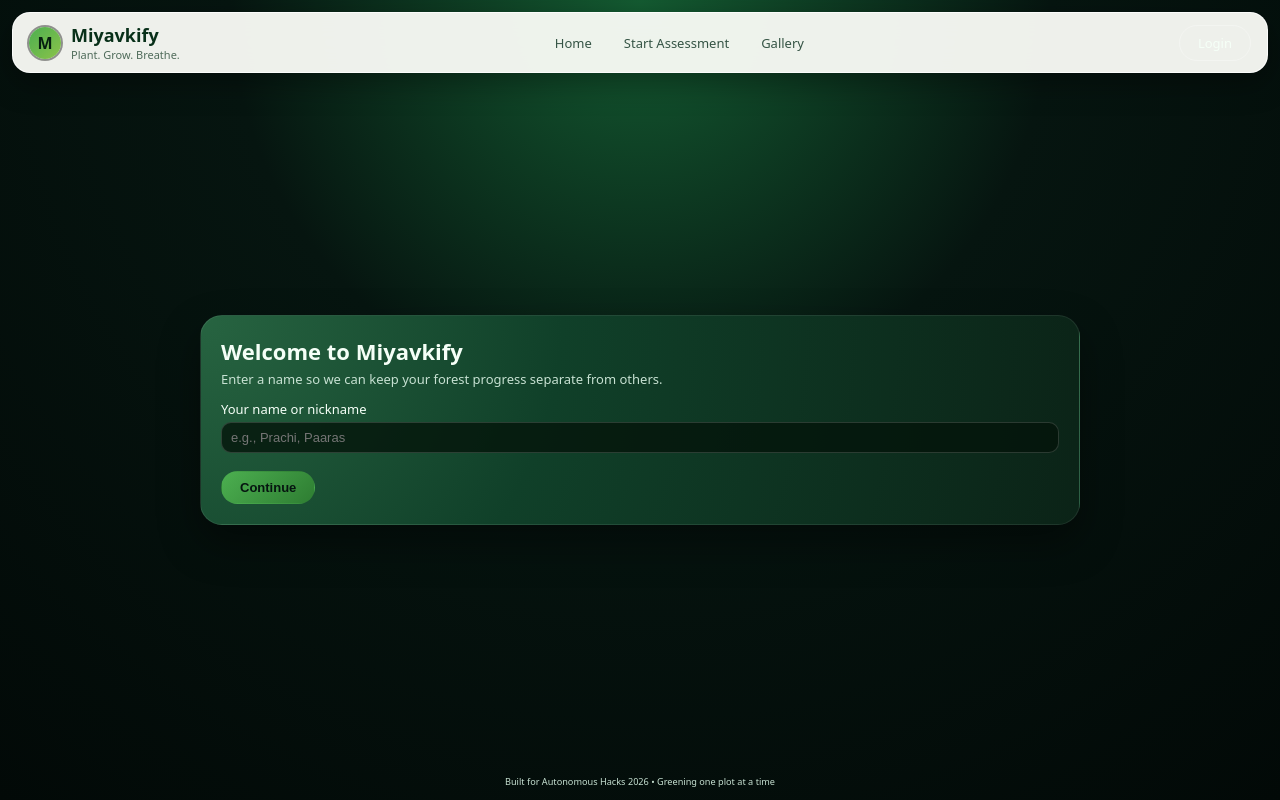
After one commit to Paashe1605/miyavkify, a Flask app: page /login in a window 1280 px wide. The commit adds this page. Run offline with Flask 3, Linux system fonts and the light colour scheme.

Commit message:
Day 6: session login + per-user gallery; Day 6A: gallery badges

```diff
--- a/app.py
+++ b/app.py
@@ -1,4 +1,4 @@
-from flask import Flask, render_template, request
+from flask import Flask, render_template, request, session, redirect, url_for
 import json
 import os
 from datetime import datetime
@@ -7,6 +7,9 @@ from werkzeug.utils import secure_filename
 # ----------------- App + paths -----------------
 
 app = Flask(__name__)
+
+# Secret key for session cookies (OK to hardcode for hackathon demo)
+app.secret_key = "miyavkify-demo-secret"
 
 BASE_DIR = os.path.dirname(os.path.abspath(__file__))
 
@@ -167,15 +170,17 @@ def save_progress_entry(region, soil, area_sqm, note, file_storage):
     # Append log entry
     entries = load_progress_log()
     entries.append(
-        {
-            "region": region,
-            "soil": soil,
-            "area_sqm": area_sqm,
-            "note": note,
-            "filename": filename,
-            "created_at": timestamp,
-        }
-    )
+    {
+        "region": region,
+        "soil": soil,
+        "area_sqm": area_sqm,
+        "note": note,
+        "filename": filename,
+        "created_at": timestamp,
+        "username": session.get("username"),
+    }
+)
+
     save_progress_log(entries)
 
     return filename
@@ -193,9 +198,55 @@ def load_progress_entries():
             return []
     except (json.JSONDecodeError, FileNotFoundError):
         return []
+def compute_badges_for_user(user_entries):
+    """
+    Return a small list of badge labels based on number of entries
+    for this user.
+    """
+    count = len(user_entries)
+    badges = []
+
+    if count >= 1:
+        badges.append("Forest starter")          # uploaded first photo
+    if count >= 3:
+        badges.append("Consistent carer")        # came back multiple times
+    if count >= 5:
+        badges.append("Storyteller")             # rich photo history
+
+    return badges
 
 
 # ----------------- Routes -----------------
+
+@app.route("/login", methods=["GET", "POST"])
+def login():
+    """Very simple login: ask for a name and store it in session."""
+    if request.method == "POST":
+        username = (request.form.get("username") or "").strip()
+        if not username:
+            # Just re-render with a tiny message; no flash needed
+            return render_template("login.html", error="Please enter a name to continue.")
+        session["username"] = username
+        return redirect(url_for("index"))
+
+    # If already logged in, send to home
+    if "username" in session:
+        return redirect(url_for("index"))
+
+    return render_template("login.html")
+
+
+@app.route("/logout")
+def logout():
+    """Clear the session so user can switch identity."""
+    session.pop("username", None)
+    return redirect(url_for("login"))
+
+def require_login():
+    """Redirect to /login if no username set in session."""
+    if "username" not in session:
+        return redirect(url_for("login"))
+    return None
 
 
 @app.route("/")
@@ -208,6 +259,9 @@ def index():
 
 @app.route("/assess", methods=["GET", "POST"])
 def assess():
+    guard=require_login()
+    if guard:
+         return guard
     """
     Show form (GET) or results (POST).
     """
@@ -272,6 +326,9 @@ def assess():
 
 @app.route("/progress", methods=["GET", "POST"])
 def progress():
+    guard=require_login()
+    if guard:
+         return guard
     """
     Upload a progress photo + note for a plot.
     Day 3 feature: uses save_progress_entry to store file + log.
@@ -311,17 +368,34 @@ def progress():
     )
 @app.route("/gallery")
 def gallery():
-    """Show all progress photos as a simple gallery."""
+    guard = require_login()
+    if guard:
+        return guard
+
     entries = load_progress_entries()
+    current_user = session.get("username")
 
-    # Newest first by timestamp string; safe if timestamp is ISO-like
+    # Filter entries for this user only
+    user_entries = [
+        e for e in entries
+        if e.get("username") == current_user
+    ]
+
+    # Newest first
     entries_sorted = sorted(
-        entries,
-        key=lambda e: e.get("timestamp", ""),
+        user_entries,
+        key=lambda e: e.get("created_at", ""),
         reverse=True,
     )
 
-    return render_template("gallery.html", entries=entries_sorted)
+    # Compute simple badges for this user
+    badges = compute_badges_for_user(user_entries)
+
+    return render_template(
+        "gallery.html",
+        entries=entries_sorted,
+        badges=badges,
+    )
 
 
 
--- a/static/css/style.css
+++ b/static/css/style.css
@@ -104,6 +104,48 @@ body {
   border-color: rgba(11, 59, 32, 0.25);
   background: rgba(76, 175, 80, 0.12);
 }
+
+/* User pill in header */
+.app-user {
+  display: flex;
+  align-items: center;
+  gap: 0.75rem;
+  font-size: 0.9rem;
+}
+
+.app-user-name {
+  color: #1b3b1b;          /* darker green text so it stands out on light bar */
+  font-weight: 600;
+}
+
+/* Login / Logout buttons in header – always visible and highlighted */
+.btn-login,
+.btn-logout {
+  padding: 0.4rem 0.9rem;
+  border-radius: 999px;
+  border: 1px solid #2e7d32;   /* green border */
+  font-size: 0.85rem;
+  text-decoration: none;
+  cursor: pointer;
+  background: #2e7d32;         /* solid green, always on */
+  color: #fdfdfd;              /* white text */
+}
+
+/* Keep both looking the same (you can tweak later if needed) */
+.btn-logout {
+  /* same base style as .btn-login */
+   background: #2e7d32;
+   color: #fdfdfd;
+}
+
+.btn-login {
+  /* same base style as .btn-logout */
+   background: #2e7d32;
+   color: #fdfdfd;
+}
+
+
+
 
 /* Main card */
 
@@ -598,3 +640,19 @@ h3 {
     grid-template-columns: 1fr;
   }
 }
+/* Gallery badges (Day 6A) */
+.badge-strip {
+  display: flex;
+  flex-wrap: wrap;
+  gap: 0.5rem;
+  margin: 0.5rem 0 1rem;
+}
+
+.badge-pill {
+  padding: 0.25rem 0.75rem;
+  border-radius: 999px;
+  background: rgba(144, 238, 144, 0.2);   /* soft light green chip */
+  border: 1px solid rgba(144, 238, 144, 0.6);
+  color: #f7fff9;
+  font-size: 0.8rem;
+}
--- a/templates/base.html
+++ b/templates/base.html
@@ -11,6 +11,7 @@
   <body>
     <!-- Overall layout wrapper -->
     <div class="app-shell">
+
       <!-- Top bar with logo and navigation -->
       <header class="app-header">
         <div class="brand">
@@ -27,6 +28,15 @@
           <a href="{{ url_for('assess') }}" class="nav-link">Start Assessment</a>
           <a href="{{ url_for('gallery') }}" class="nav-link">Gallery</a>
         </nav>
+
+        <div class="app-user">
+    {% if session.username %}
+      <span class="app-user-name">Logged in as {{ session.username }}</span>
+      <a href="{{ url_for('logout') }}" class="secondary-btn">Logout</a>
+    {% else %}
+      <a href="{{ url_for('login') }}" class="secondary-btn">Login</a>
+    {% endif %}
+  </div>
       </header>
 
       <!-- Center card where each page injects its content -->
--- /dev/null
+++ b/templates/login.html
@@ -0,0 +1,33 @@
+{% extends "base.html" %}
+
+{% block content %}
+<section>
+  <h2>Welcome to Miyavkify</h2>
+  <p class="section-subtitle">
+    Enter a name so we can keep your forest progress separate from others.
+  </p>
+
+  <form method="post" class="form">
+    {% if error %}
+      <p class="section-subtitle" style="color: #c0392b;">
+        {{ error }}
+      </p>
+    {% endif %}
+
+    <div class="form-row">
+      <label for="username">Your name or nickname</label>
+      <input
+        type="text"
+        id="username"
+        name="username"
+        placeholder="e.g., Prachi, Paaras"
+        required
+      />
+    </div>
+
+    <div class="form-actions">
+      <button type="submit" class="primary-btn">Continue</button>
+    </div>
+  </form>
+</section>
+{% endblock %}
```
Also changed, not shown: templates/gallery.html (+9 -1 lines).
